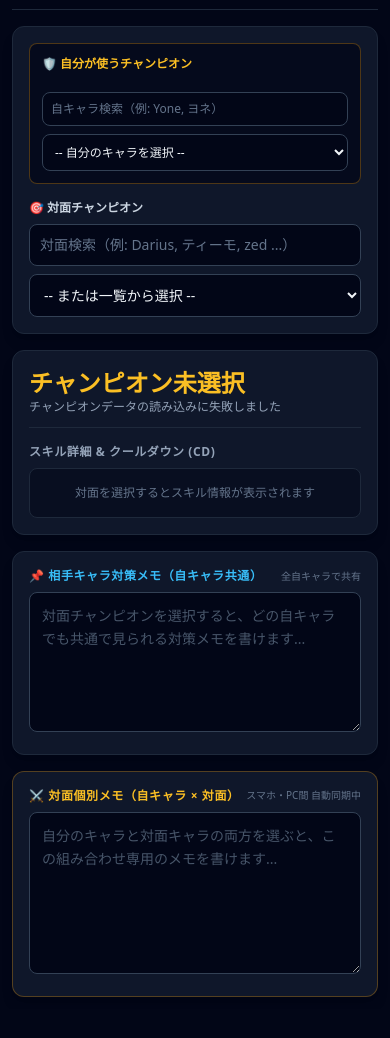
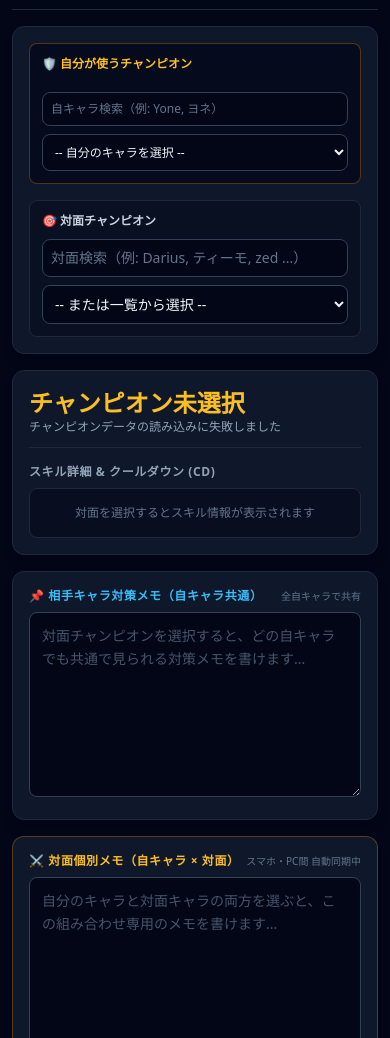
Before and after one commit to ogikyo5152a2-bit/lol-matchup-memo, a plain HTML site: page index.html in a window 390 px wide. Shown: the part 62-1100 px from the top of the page. Before the commit the page ends 1071 px from the top, so only its background shows below. Drawn offline with nearby package versions, Linux system fonts and the light colour scheme; no server answers.

Commit message:
Enhance layout for character selection and memo sections
Updated layout for character selection and memo areas to improve responsiveness and usability on larger screens.

```diff
--- a/index.html
+++ b/index.html
@@ -13,7 +13,8 @@
   <script src="https://cdn.tailwindcss.com"></script>
 </head>
 <body class="bg-slate-950 text-slate-100 min-h-screen p-3 md:p-6">
-  <div class="max-w-2xl mx-auto space-y-4">
+  <!-- PCでは max-w-6xl まで広げて2カラム表示 -->
+  <div class="max-w-2xl lg:max-w-6xl mx-auto space-y-4">
 
     <!-- ヘッダー -->
     <header class="flex items-center justify-between border-b border-slate-800 pb-3">
@@ -26,8 +27,8 @@
       <span id="sync-status" class="text-xs text-slate-400">クラウド同期準備中...</span>
     </header>
 
-    <!-- 自分が使うキャラ & 対面キャラ選択エリア -->
-    <div class="bg-slate-900 p-4 rounded-xl border border-slate-800 shadow-lg space-y-4">
+    <!-- 自分が使うキャラ & 対面キャラ選択エリア（PCでは横並び） -->
+    <div class="bg-slate-900 p-4 rounded-xl border border-slate-800 shadow-lg grid grid-cols-1 lg:grid-cols-2 gap-4">
 
       <!-- 自分が使うキャラ（お気に入り機能付き） -->
       <div class="p-3 rounded-lg bg-slate-950/70 border border-amber-500/30 space-y-2.5">
@@ -54,22 +55,24 @@
       </div>
 
       <!-- 対面キャラ -->
+      <div class="p-3 rounded-lg bg-slate-950/40 border border-slate-800 space-y-2.5 flex flex-col justify-between">
+        <label for="champ-select" class="block text-xs font-semibold text-slate-300">🎯 対面チャンピオン</label>
         <div class="space-y-2">
-        <label for="champ-select" class="block text-xs font-semibold text-slate-300">🎯 対面チャンピオン</label>
           <input type="text" id="champ-search" placeholder="対面検索（例: Darius, ティーモ, zed ...）"
-          class="w-full p-2.5 rounded-lg bg-slate-950 border border-slate-700 text-slate-100 placeholder-slate-500 text-sm focus:outline-none focus:border-amber-500 transition">
+            class="w-full p-2 rounded-lg bg-slate-950 border border-slate-700 text-slate-100 placeholder-slate-500 text-sm focus:outline-none focus:border-amber-500 transition">
           <select id="champ-select"
-          class="w-full p-2.5 rounded-lg bg-slate-950 border border-slate-700 text-slate-100 text-sm focus:outline-none focus:border-amber-500 transition">
+            class="w-full p-2 rounded-lg bg-slate-950 border border-slate-700 text-slate-100 text-sm focus:outline-none focus:border-amber-500 transition">
             <option value="">-- または一覧から選択 --</option>
           </select>
         </div>
       </div>
+    </div>
 
-    <!-- メインコンテンツ -->
-    <div id="main-content" class="space-y-4">
+    <!-- メインコンテンツ（PCでは左：スキル詳細 / 右：2種類のメモ欄） -->
+    <div id="main-content" class="grid grid-cols-1 lg:grid-cols-12 gap-4 items-start">
 
-      <!-- 選択チャンピオン & スキル詳細 -->
-      <div class="bg-slate-900 p-4 rounded-xl border border-slate-800 shadow-lg space-y-4">
+      <!-- 左カラム：選択チャンピオン & スキル詳細 -->
+      <div class="lg:col-span-6 bg-slate-900 p-4 rounded-xl border border-slate-800 shadow-lg space-y-4">
         <div class="flex items-center justify-between border-b border-slate-800 pb-3 gap-2">
           <div class="flex items-center gap-3">
             <img id="champ-icon" src="" alt="" class="w-14 h-14 rounded-lg object-cover bg-slate-800 border border-slate-700 hidden">
@@ -92,7 +95,10 @@
         </div>
       </div>
 
-      <!-- 1. 相手キャラ共通の対策メモ（どの自キャラを選んでいても共通） -->
+      <!-- 右カラム：2種類の対策メモ（PCでは画面追従 sticky） -->
+      <div class="lg:col-span-6 space-y-4 lg:sticky lg:top-4">
+
+        <!-- 1. 相手キャラ共通の対策メモ -->
         <div class="bg-slate-900 p-4 rounded-xl border border-slate-800 shadow-lg space-y-2">
           <div class="flex justify-between items-center gap-2">
             <label for="common-memo-input" id="common-memo-label" class="text-xs font-bold text-sky-400 uppercase tracking-wider">
@@ -100,7 +106,7 @@
             </label>
             <span class="text-[10px] text-slate-500 shrink-0">全自キャラで共有</span>
           </div>
-        <textarea id="common-memo-input" rows="5"
+          <textarea id="common-memo-input" rows="7"
             class="w-full p-3 rounded-lg bg-slate-950 border border-slate-700 text-slate-100 placeholder-slate-600 text-sm focus:outline-none focus:border-sky-500 transition leading-relaxed"
             placeholder="対面チャンピオンを選択すると、どの自キャラでも共通で見られる対策メモを書けます..."></textarea>
         </div>
@@ -113,9 +119,11 @@
             </label>
             <span class="text-[10px] text-slate-500 shrink-0">スマホ・PC間 自動同期中</span>
           </div>
-        <textarea id="matchup-memo-input" rows="6"
+          <textarea id="matchup-memo-input" rows="9"
             class="w-full p-3 rounded-lg bg-slate-950 border border-slate-700 text-slate-100 placeholder-slate-600 text-sm focus:outline-none focus:border-amber-500 transition leading-relaxed"
             placeholder="自分のキャラと対面キャラの両方を選ぶと、この組み合わせ専用のメモを書けます..."></textarea>
+        </div>
+
       </div>
 
     </div>
@@ -169,13 +177,11 @@
       return `${selfId}__${enemyId}`;
     }
 
-    // 両方のメモ欄の見出し・内容を最新状態に更新
     function refreshMemoViews() {
       const enemyId = currentEnemyId || (champSelect ? champSelect.value : '');
       const enemyName = enemyId ? (championData[enemyId]?.name || enemyId) : '';
       const selfName = myChampId ? (championData[myChampId]?.name || myChampId) : '';
 
-      // 1. 相手キャラ共通メモ（キー: {enemyId}）
       if (enemyId) {
         commonMemoLabel.textContent = `📌 相手対策メモ：vs ${enemyName}（全自キャラ共通）`;
         commonMemoInput.disabled = false;
@@ -188,7 +194,6 @@
         commonMemoInput.disabled = true;
       }
 
-      // 2. 自分 × 相手の専用メモ（キー: {myChampId}__{enemyId}）
       if (myChampId && enemyId) {
         const key = getMatchupKey(myChampId, enemyId);
         matchupMemoLabel.textContent = `⚔️ 個別メモ：${selfName} vs ${enemyName}`;
@@ -208,7 +213,6 @@
       }
     }
 
-    // お気に入りバーと登録ボタンを描画
     function renderFavorites() {
       favChampsBar.innerHTML = '';
       favoriteChamps.forEach(champId => {
@@ -234,7 +238,6 @@
         favChampsBar.appendChild(btn);
       });
 
-      // お気に入り登録・解除ボタンの状態更新
       if (myChampId && championData[myChampId]) {
         toggleFavBtn.classList.remove('hidden');
         const isFav = favoriteChamps.includes(myChampId);
@@ -252,7 +255,6 @@
       refreshMemoViews();
     }
 
-    // --- クラウドからのデータ読み込み ---
     async function loadMemosFromCloud() {
       try {
         const res = await fetch(`https://api.jsonbin.io/v3/b/${JSONBIN_BIN_ID}/latest`, {
@@ -285,7 +287,6 @@
       }
     }
 
-    // --- クラウドへのデータ保存 ---
     async function saveMemosToCloud() {
       isSaving = true;
       syncStatus.textContent = 'クラウドへ保存中...';
@@ -329,7 +330,6 @@
       }, 500);
     }
 
-    // --- Data Dragon 初期化 ---
     async function initLoLData() {
       await loadMemosFromCloud();
 
@@ -356,7 +356,6 @@
           myChampSelect.appendChild(myOpt);
         });
 
-        // お気に入りリストの整合性チェック（空ならYoneを初期登録）
         favoriteChamps = favoriteChamps.filter(id => championData[id]);
         if (favoriteChamps.length === 0 && championData['Yone']) {
           favoriteChamps = ['Yone'];
@@ -374,7 +373,6 @@
       }
     }
 
-    // --- 対面チャンピオン情報の読み込み ---
     async function loadChampionDetail(champId) {
       if (!champId || !championData[champId]) return;
       currentEnemyId = champId;
@@ -445,7 +443,6 @@
       }) || '';
     }
 
-    // --- 1. 相手キャラ共通メモ入力時の自動保存 ---
     commonMemoInput.addEventListener('input', () => {
       const enemyId = currentEnemyId || (champSelect ? champSelect.value : '');
       if (!enemyId) return;
@@ -453,7 +450,6 @@
       scheduleAutoSave();
     });
 
-    // --- 2. 自分 × 相手専用メモ入力時の自動保存 ---
     matchupMemoInput.addEventListener('input', () => {
       const enemyId = currentEnemyId || (champSelect ? champSelect.value : '');
       if (!myChampId || !enemyId) return;
@@ -462,7 +458,6 @@
       scheduleAutoSave();
     });
 
-    // --- 自分キャラ・お気に入り操作 ---
     toggleFavBtn.addEventListener('click', () => {
       if (!myChampId) return;
       if (favoriteChamps.includes(myChampId)) {
@@ -486,7 +481,6 @@
       }
     });
 
-    // --- 対面キャラ操作 ---
     champSelect.addEventListener('change', (e) => {
       if (e.target.value) {
         if (searchInput) searchInput.value = '';
```
Lines whose indentation alone changed are shown as unchanged.
